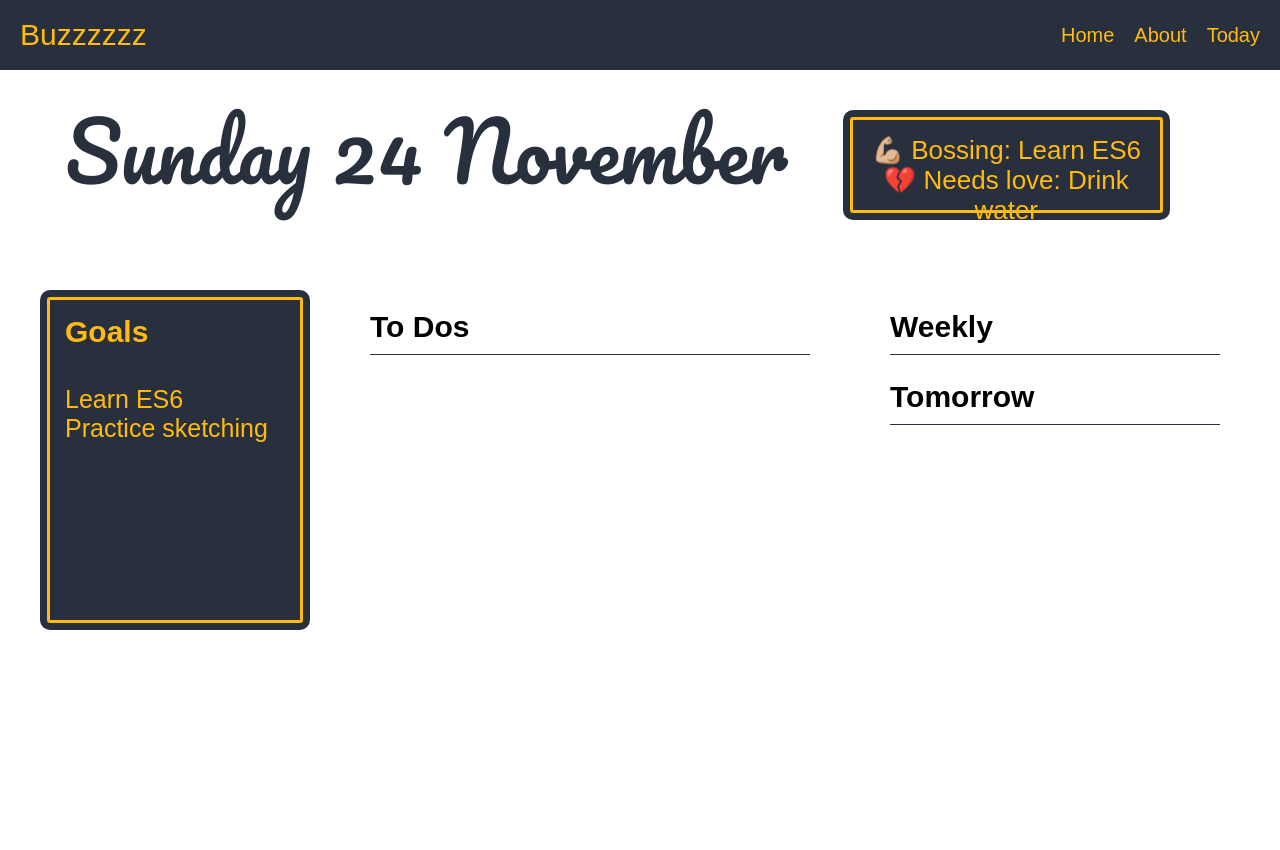
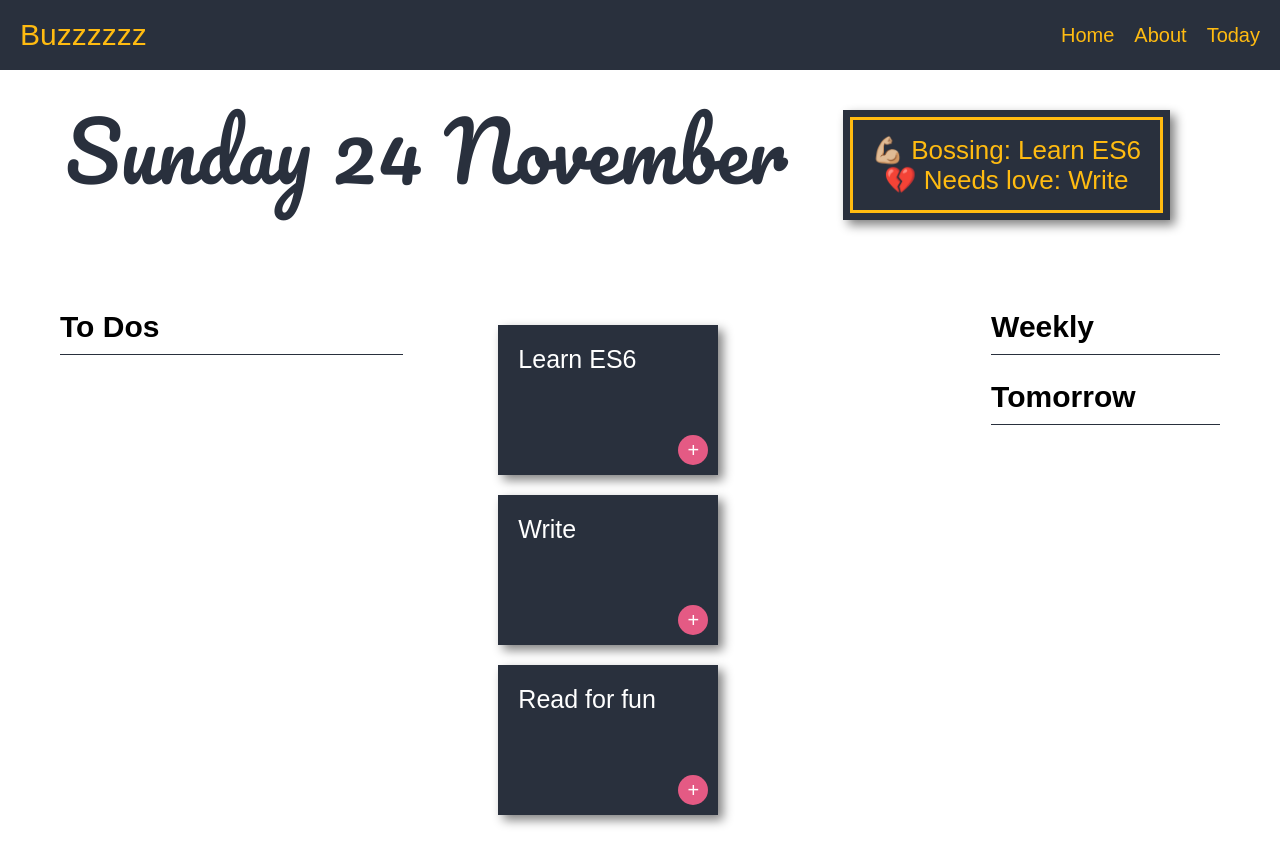
Before and after one commit to elliempatten/productivity-tracker, a React (Create React App) app: page / in a window 1280 px wide. Before the commit the page ends 800 px from the top, so only its background shows below. Built offline with nearby package versions, Linux system fonts and the light colour scheme.

Commit message:
slight re-style and using state for goals list

```diff
--- /dev/null
+++ b/src/components/goals-list/goals-list-component.js
@@ -0,0 +1,26 @@
+import React, { Component } from "react";
+import styles from "./goals-list.module.css";
+
+class GoalsList extends Component {
+  constructor(props) {
+    super(props);
+  }
+
+  render() {
+    const { goalsArray } = this.props;
+    return (
+      <div className={styles.goalsList}>
+        {goalsArray.map(goal => {
+          return (
+            <div className={styles.goalHolder} key={goal.name}>
+              {goal.name}
+              <button className={styles.addProgress}>+</button>
+            </div>
+          );
+        })}
+      </div>
+    );
+  }
+}
+
+export default GoalsList;
--- /dev/null
+++ b/src/components/goals-list/goals-list-connector.js
@@ -0,0 +1,10 @@
+import GoalsList from "./goals-list-component";
+import { connect } from "react-redux";
+
+const mapStateToProps = state => {
+  const goals = state.goalTracking.goals;
+  const goalsArray = Object.values(goals);
+  return { goalsArray };
+};
+
+export default connect(mapStateToProps)(GoalsList);
--- /dev/null
+++ b/src/components/goals-list/goals-list.module.css
@@ -0,0 +1,43 @@
+.goalsList {
+    padding: 20px;
+    flex: 4;
+    font-size: 25px;
+    padding: 25px;
+    display: flex;
+    min-height: 400px;
+    flex-wrap: wrap;
+    flex-direction: row;
+    align-content: flex-start;
+}
+
+.goalHolder {
+    box-sizing: border-box;
+    background: rgb(41, 48, 61);
+    padding: 20px;
+    margin: 10px;
+    margin-left: 10px;
+    margin-right: 10px;
+    width: 220px;
+    box-shadow: grey 5px 5px 10px;
+    height: 150px;
+    color: white;
+    position: relative;
+}
+
+.addProgress {
+    border-radius: 50%;
+    position: absolute;
+    right: 10px;
+    bottom: 10px;
+    font-size: 20px;
+    text-align: center;
+    vertical-align: middle;
+    margin: 4px 0 0 0;
+    padding: 0 3px;
+    width: 30px;
+    height: 30px;
+    background: #E45A84;
+    border: none;
+    color: white;
+
+}
--- a/src/components/main-page/page-body-component.js
+++ b/src/components/main-page/page-body-component.js
@@ -1,6 +1,7 @@
 import React, { Component } from "react";
 import styles from "./page-body.module.css";
 import MiniStats from "../mini-stats/mini-stats-connector";
+import GoalsList from "../goals-list/goals-list-connector";
 
 class PageBody extends Component {
   render() {
@@ -28,6 +29,7 @@ class PageBody extends Component {
       "Saturday",
       "Sunday"
     ];
+
     return (
       <div className={styles.pageBodyContainer}>
         <div className={styles.panel}>
@@ -36,20 +38,12 @@ class PageBody extends Component {
           </div>
           <MiniStats className={styles.miniStats} />
         </div>
-
         <div className={styles.lists}>
-          <div className={styles.goalsList}>
-            <ul>
-              {" "}
-              <h2>Goals</h2>
-              <li className={styles.listItem}>Learn ES6</li>
-              <li className={styles.listItem}>Practice sketching</li>
-            </ul>
-          </div>
-
           <div className={styles.todos}>
             <h2>To Dos</h2>
           </div>
+
+          <GoalsList />
 
           <div className={styles.extras}>
             <div className={styles.weekly}>
--- a/src/components/main-page/page-body.module.css
+++ b/src/components/main-page/page-body.module.css
@@ -24,14 +24,12 @@
 }
 
 .dateText {
-  font-family: 'Pacifico', cursive;
+  font-family: "Pacifico", cursive;
   flex: 3;
   text-align: center;
   color: rgb(41, 48, 61);
   font-size: 80px;
 }
-
-
 
 .lists {
   flex: 3;
@@ -56,35 +54,19 @@ h2 {
   border-radius: 10px;
   padding: 20px;
   min-height: 300px;
-  flex: 4;
+  flex: 3;
   margin-right: 40px;
 }
 
 
-.goalsList {
-  padding: 20px;
-  flex: 2;
-  font-size: 25px;
-  border-radius: 10px;
-  margin-right: 40px;
-  border-radius: 10px;
-  color: #fb1;
-  outline: solid 3px #fb1;
-  background: rgb(41, 48, 61);
-  outline-offset: -10px;
-  padding: 25px;
-}
-
 .extras {
   text-align: left;
   display: flex;
+  flex: 2;
+  padding: 20px;
   flex-direction: column;
-  flex: 3;
-  padding: 20px;
-
 }
 
 .listItem {
   display: block;
-
 }
--- a/src/components/mini-stats/mini-stats-component.js
+++ b/src/components/mini-stats/mini-stats-component.js
@@ -1,64 +1,61 @@
 import React, { Component } from "react";
-import styles from './mini-stats.module.css';
+import styles from "./mini-stats.module.css";
 
-class MiniStats extends Component{
-  constructor(props){
+class MiniStats extends Component {
+  constructor(props) {
     super(props);
     this.state = { max: null };
-    this.state = {min: null };
+    this.state = { min: null };
   }
 
-  componentDidMount(){
-    const { daysArray } = this.props;
-    const firstEntry = daysArray[0];
-    var goalsArray = Object.values(firstEntry);
-    const goalCounters = goalsArray.map((item)=>{
-      return {goal: item.name, value: 0}
-    })
-    console.log("value of goal 1", goalCounters[0].value);
+  componentDidMount() {
+    const { daysArray, goalsArray } = this.props;
+    const goalCounters = goalsArray.map(item => {
+      return { id: item.id, goal: item.name, value: 0 };
+    });
 
-    daysArray.map((day)=>{
-      let goal1Progress = day.goal1.progress;
-      let goal2Progress = day.goal2.progress;
-      if (goal1Progress){
-        goalCounters[0].value ++;
+    const arrayOfProgress = daysArray.map(day => {
+      for (var i = 0; i < goalsArray.length; i++) {
+        for (var j = 0; j < day.length; j++) {
+          if (goalsArray[i].id === day[j].id && day[j].progress) {
+            return goalsArray[i].id;
           }
-      if (goal2Progress){
-        goalCounters[1].value++;
-      }})
+        }
+      }
+    });
+    for (var k = 0; k < goalCounters.length; k++) {
+      for (var l = 0; l < arrayOfProgress.length; l++) {
+        if (goalCounters[k].id === arrayOfProgress[l]) {
+          goalCounters[k].value++;
+        }
+      }
+    }
+
     let maximum = 0;
     let maxGoal;
     let minimum = 100000;
     let minGoal;
-      for (var i=0; i< goalCounters.length; i++){
-        console.log("current goal",goalCounters[i]);
-        if (goalCounters[i].value > maximum){
+    for (var i = 0; i < goalCounters.length; i++) {
+      if (goalCounters[i].value > maximum) {
         maximum = goalCounters[i].value;
         maxGoal = goalCounters[i].goal;
       }
-        if (goalCounters[i].value < minimum){
-          minimum=goalCounters[i].value;
+      if (goalCounters[i].value < minimum) {
+        minimum = goalCounters[i].value;
         minGoal = goalCounters[i].goal;
       }
     }
-      console.log("maxGoal", maxGoal);
-      console.log("mingoal", minGoal)
-      this.setState({max: maxGoal});
-      this.setState({min: minGoal});
+    this.setState({ max: maxGoal });
+    this.setState({ min: minGoal });
   }
 
-  render(){
-
-
-
-  return(
+  render() {
+    return (
       <ul className={styles.miniStats}>
-          <li className={styles.listItem}> 💪🏼 Bossing: { this.state.max }
-          </li>
-          <li className={styles.listItem}> 💔 Needs love: { this.state.min }</li>
+        <li className={styles.listItem}> 💪🏼 Bossing: {this.state.max}</li>
+        <li className={styles.listItem}> 💔 Needs love: {this.state.min}</li>
       </ul>
     );
   }
-
 }
 export default MiniStats;
--- a/src/components/mini-stats/mini-stats-connector.js
+++ b/src/components/mini-stats/mini-stats-connector.js
@@ -1,11 +1,12 @@
-import MiniStats from './mini-stats-component';
-import { connect } from 'react-redux';
+import MiniStats from "./mini-stats-component";
+import { connect } from "react-redux";
 
-const mapStateToProps = (state) => {
-  const days = state.days;
+const mapStateToProps = state => {
+  const days = state.goalTracking.days;
+  const goals = state.goalTracking.goals;
   const daysArray = Object.values(days);
-  return { daysArray }
-}
-
+  const goalsArray = Object.values(goals);
+  return { daysArray, goalsArray };
+};
 
 export default connect(mapStateToProps)(MiniStats);
--- a/src/components/mini-stats/mini-stats.module.css
+++ b/src/components/mini-stats/mini-stats.module.css
@@ -1,7 +1,6 @@
 .miniStats {
   font-size: 26px;
   background: rgb(41, 48, 61);
-  border-radius: 10px;
   color: #fb1;
   margin: 0;
   outline: solid 3px #fb1;
@@ -11,6 +10,7 @@
   flex: 1;
   margin-right: 100px;
   text-align: center;
+  box-shadow: grey 5px 5px 10px;
 }
 
 .listItem {
--- a/src/reducers/days.js
+++ /dev/null
@@ -1,43 +0,0 @@
-const initialState = {
-      date1:{
-      goal1: {
-      id: 1,
-      name: "Learn ES6",
-      progress: true
-    },
-    goal2: {
-      id: 2,
-      name: "Drink water",
-      progress: false
-    }},
-
-      date2:{
-      goal1: {
-      id: 1,
-      name: "Learn ES6",
-      progress: false
-    },
-    goal2: {
-      id: 2,
-      name: "Drink water",
-      progress: false
-    }},
-      date3:{
-      goal1: {
-      id: 1,
-      name: "Learn ES6",
-      progress: true
-    },
-    goal2: {
-      id: 2,
-      name: "Drink water",
-      progress: true
-    }
-  }
-}
-
-const days = (state = initialState, action)=>{
-  return state;
-}
-
-export default days;
--- /dev/null
+++ b/src/reducers/goal-tracking.js
@@ -0,0 +1,49 @@
+const initialState = {
+  goals: {
+    goal1: { id: 1, name: "Learn ES6", times: 2 },
+    goal2: { id: 2, name: "Write", times: 1 },
+    goal3: { id: 3, name: "Read for fun", times: 5 }
+  },
+  days: {
+    date1: [
+      {
+        id: 1,
+        progress: true
+      },
+      {
+        id: 2,
+        progress: false
+      }
+    ],
+    date2: [
+      {
+        id: 1,
+        name: "Learn ES6",
+        progress: false
+      },
+      {
+        id: 3,
+        name: "Drink water",
+        progress: false
+      }
+    ],
+    date3: [
+      {
+        id: 1,
+        name: "Learn ES6",
+        progress: true
+      },
+      {
+        id: 3,
+        name: "Drink water",
+        progress: true
+      }
+    ]
+  }
+};
+
+const goalTracking = (state = initialState, action) => {
+  return state;
+};
+
+export default goalTracking;
--- a/src/reducers/index.js
+++ b/src/reducers/index.js
@@ -1,4 +1,4 @@
-import { combineReducers } from 'redux';
-import days from './days';
+import { combineReducers } from "redux";
+import goalTracking from "./goal-tracking";
 
-export default combineReducers({days});
+export default combineReducers({ goalTracking });
```
Lines whose indentation alone changed are shown as unchanged.
